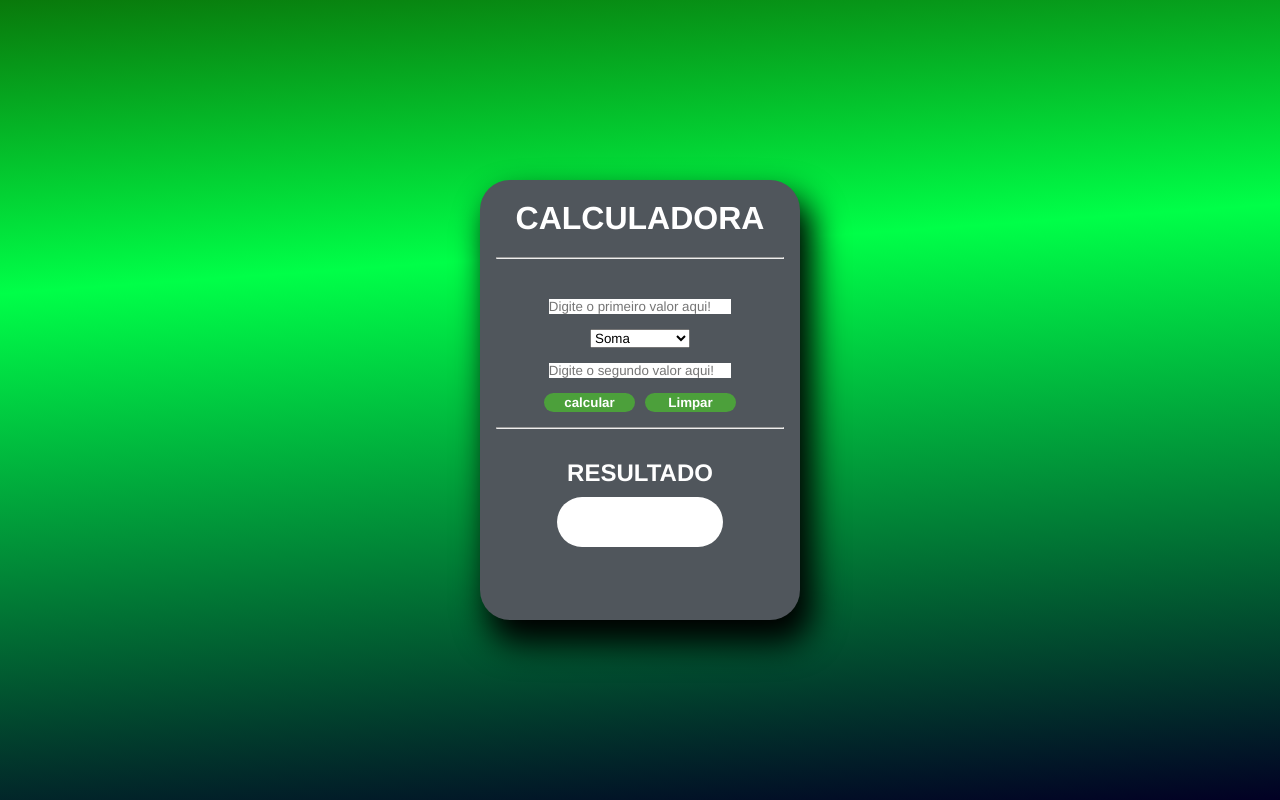
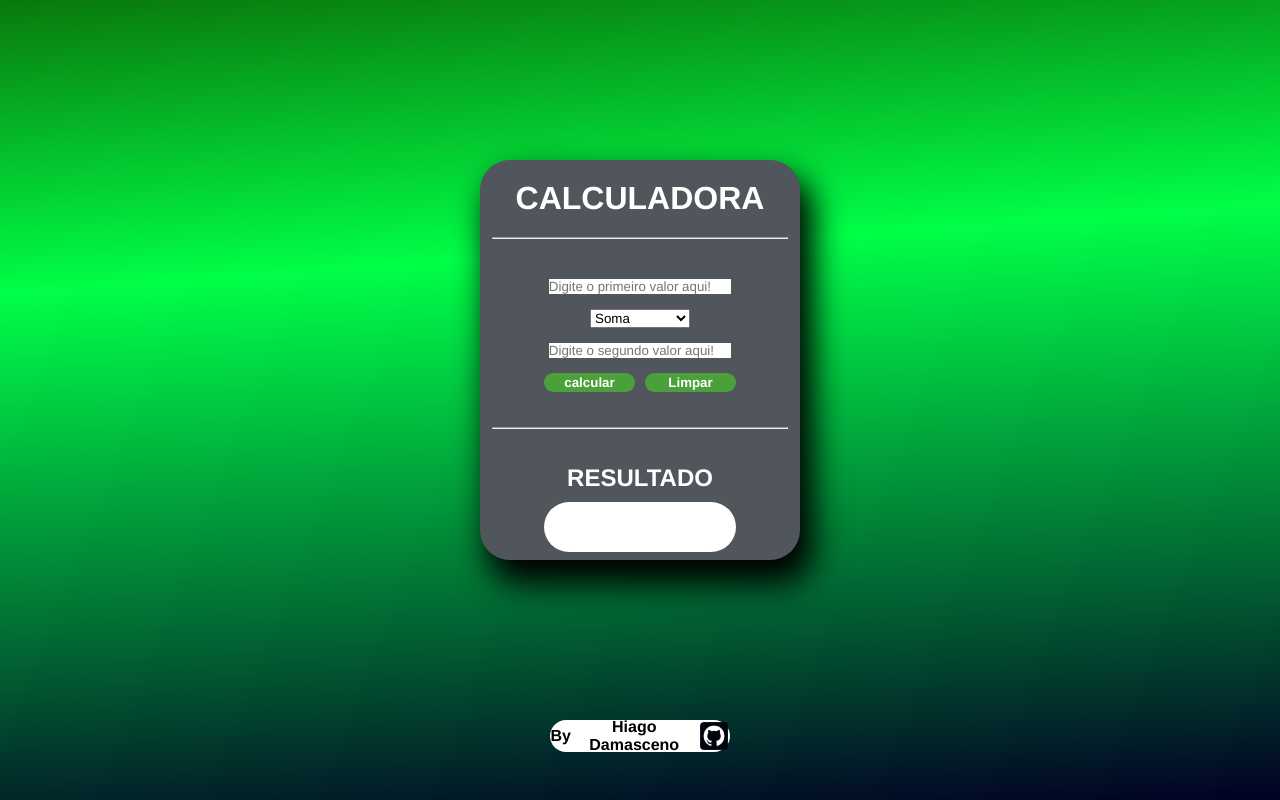
Before and after one commit to HiagoDamasceno/simple-calculator, a plain HTML site: page index.html in a window 1280 px wide. Drawn offline with Linux system fonts and the light colour scheme.

Commit message:
atualization

```diff
--- a/css/style.css
+++ b/css/style.css
@@ -24,7 +24,7 @@ header{
 }
 
 hr{
-    width: 90%;
+    width: 18.5rem;
 }
 
 #container{
@@ -33,21 +33,23 @@ hr{
     flex-direction: column;
     background-color: rgb(80, 86, 92);
     width: 20rem;
-    height: 55%;
+    height: 50%;
     border-radius: 30px;
     box-shadow: 10px 20px 32px 4px rgba(0,0,0,1);
+    margin: auto 0;
 
     & #entradas{
         display: flex;
         align-items: center;
         flex-direction: column;
-        margin-top: 40px;
+        margin: 40px;
         height: 8rem;
         width: 60%;
         gap: 15px;
 
         & input{
             width: 95%;
+            height: 10rem;
             border: none;
 
         }
@@ -58,6 +60,7 @@ hr{
             justify-content: center;
             gap: 10px;
             width: 100%;
+            margin-bottom: 20px;
 
 
 
@@ -83,15 +86,15 @@ hr{
 
 
 
-
-    }
     }
 
     #result{
         display: flex;
         align-items: center;
         flex-direction: column;
-    margin-top: 20px;
+        margin-top: 10px;
+        height: 100%;
+        width: 100%;
 
         & #title{
             color: white;
@@ -111,3 +114,44 @@ hr{
          }
 
     }
+}
+
+
+
+
+#footer{
+    text-align: center;
+    width: 14%;
+    height: 2rem;
+    display: flex;
+    justify-content: center;
+    background-color: #fff;
+    margin-bottom: 3rem;
+    border-radius: 20px;
+    padding: auto;
+
+
+    & h4{
+        display: flex;
+        justify-content: center;
+        align-items: center;
+        gap: 5px;
+        height: 100%;
+
+        & img{
+            width: 2rem;
+            height: 2rem;
+        }
+
+        & a{
+            text-decoration: none;
+            color: black;
+        }
+
+        & a:hover{
+            text-decoration: underline;
+
+        }
+    }
+
+}
--- a/index.html
+++ b/index.html
@@ -28,12 +28,17 @@
                 <button id="btn" onclick="calcular()">calcular</button>
                 <button id="btn2" onclick="clearInput()">Limpar</button>
             </div>
-        </div>
-        <hr>
+            <hr>
             <div id="result">
                 <h3 id="title">RESULTADO</h3>
                 <h3 id="resultado"></h3>
             </div>
+        </div>
+
+
+    </div>
+    <div id="footer">
+        <h4>By  <a href="https://github.com/HiagoDamasceno">Hiago Damasceno</a> <img src="/img/git_icon.png" alt="Git_Hub Logo"></h4>
 
     </div>
 </body>
```
Also changed, not shown: img/git_icon.png (added), 1 other file. Lines whose indentation alone changed are shown as unchanged.
